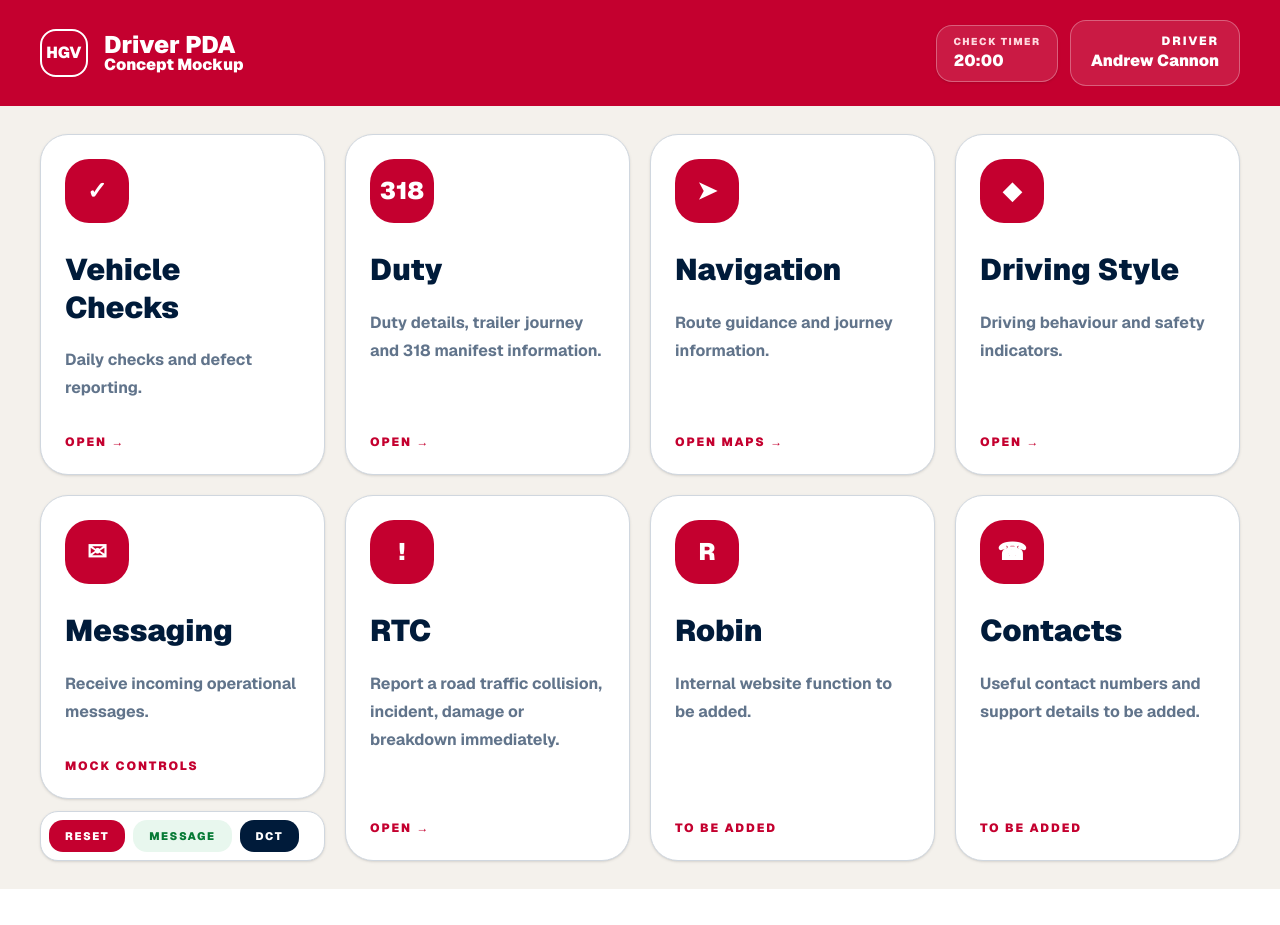
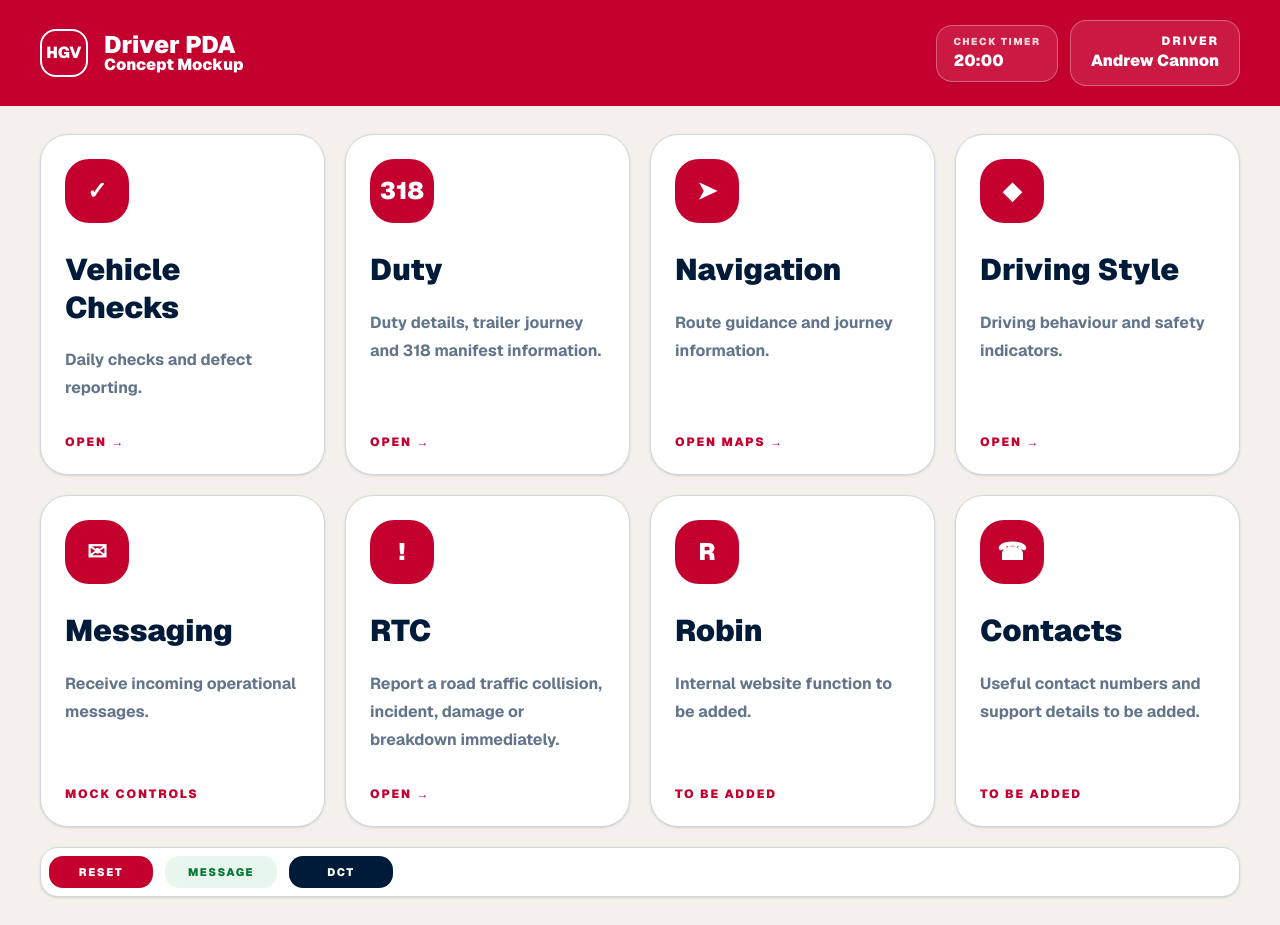
Before and after one commit to acannon76/rugby-league-supporter-web, a Next.js app: page /internal/app-ideas in a window 1280 px wide. Before the commit the page ends 889 px from the top, so only its background shows below. Built offline with nearby package versions, Linux system fonts and the light colour scheme.

Commit message:
bottom of main page changed

```diff
--- a/src/app/internal/app-ideas/HgvDriverPdaMockupClient.tsx
+++ b/src/app/internal/app-ideas/HgvDriverPdaMockupClient.tsx
@@ -138,10 +138,14 @@ export default function HgvDriverPdaMockupClient() {
               key={button.title}
               button={button}
               messageActive={messageActive}
-              onResetAllMocks={handleResetAllMocks}
-              onMockMessage={handleMockMessage}
             />
           ))}
+
+          <MessagingControls
+            messageActive={messageActive}
+            onResetAllMocks={handleResetAllMocks}
+            onMockMessage={handleMockMessage}
+          />
         </div>
       </section>
     </main>
@@ -151,18 +155,14 @@ export default function HgvDriverPdaMockupClient() {
 function ActionCard({
   button,
   messageActive,
-  onResetAllMocks,
-  onMockMessage,
 }: {
   button: AppButton;
   messageActive: boolean;
-  onResetAllMocks: () => void;
-  onMockMessage: () => void;
 }) {
   const isMessagingActive = button.isMessaging && messageActive;
   const isInteractive = Boolean(button.href || button.externalHref);
 
-  const cardClasses = `group flex min-h-[270px] flex-col rounded-[28px] border p-6 text-left shadow-sm transition ${
+  const cardClasses = `group flex h-full min-h-[270px] flex-col rounded-[28px] border p-6 text-left shadow-sm transition ${
     isInteractive ? "hover:-translate-y-1 hover:shadow-lg" : ""
   } ${
     isMessagingActive
@@ -208,40 +208,7 @@ function ActionCard({
   );
 
   if (button.isMessaging) {
-    return (
-      <div className="flex flex-col gap-3">
-        <div className={cardClasses}>{content}</div>
-
-        <div className="flex flex-wrap gap-2 rounded-[18px] border border-[#d0d7df] bg-white p-2 shadow-sm">
-          <button
-            type="button"
-            onClick={onResetAllMocks}
-            className="rounded-[14px] bg-[#c4002f] px-4 py-2 text-[11px] font-black uppercase tracking-[0.14em] text-white transition hover:bg-[#9f0026]"
-          >
-            Reset
-          </button>
-
-          <button
-            type="button"
-            onClick={onMockMessage}
-            className={`rounded-[14px] px-4 py-2 text-[11px] font-black uppercase tracking-[0.14em] transition ${
-              messageActive
-                ? "bg-[#067a35] text-white hover:bg-[#045c28]"
-                : "bg-[#e8f7ee] text-[#067a35] hover:bg-[#d9f7e5]"
-            }`}
-          >
-            Message
-          </button>
-
-          <Link
-            href="/internal/app-ideas/dct"
-            className="rounded-[14px] bg-[#001b3a] px-4 py-2 text-[11px] font-black uppercase tracking-[0.14em] text-white no-underline transition hover:bg-[#0f2f57]"
-          >
-            DCT
-          </Link>
-        </div>
-      </div>
-    );
+    return <div className={cardClasses}>{content}</div>;
   }
 
   if (button.externalHref) {
@@ -266,6 +233,47 @@ function ActionCard({
   }
 
   return <div className={cardClasses}>{content}</div>;
+}
+
+function MessagingControls({
+  messageActive,
+  onResetAllMocks,
+  onMockMessage,
+}: {
+  messageActive: boolean;
+  onResetAllMocks: () => void;
+  onMockMessage: () => void;
+}) {
+  return (
+    <div className="flex flex-wrap items-center gap-3 rounded-[18px] border border-[#d0d7df] bg-white p-2 shadow-sm sm:col-span-2 lg:col-span-4">
+      <button
+        type="button"
+        onClick={onResetAllMocks}
+        className="min-w-[104px] rounded-[14px] bg-[#c4002f] px-5 py-2 text-[11px] font-black uppercase tracking-[0.14em] text-white transition hover:bg-[#9f0026]"
+      >
+        Reset
+      </button>
+
+      <button
+        type="button"
+        onClick={onMockMessage}
+        className={`min-w-[112px] rounded-[14px] px-5 py-2 text-[11px] font-black uppercase tracking-[0.14em] transition ${
+          messageActive
+            ? "bg-[#067a35] text-white hover:bg-[#045c28]"
+            : "bg-[#e8f7ee] text-[#067a35] hover:bg-[#d9f7e5]"
+        }`}
+      >
+        Message
+      </button>
+
+      <Link
+        href="/internal/app-ideas/dct"
+        className="min-w-[104px] rounded-[14px] bg-[#001b3a] px-5 py-2 text-center text-[11px] font-black uppercase tracking-[0.14em] text-white no-underline transition hover:bg-[#0f2f57]"
+      >
+        DCT
+      </Link>
+    </div>
+  );
 }
 
 function resetAllDriverPdaMocks() {
```
